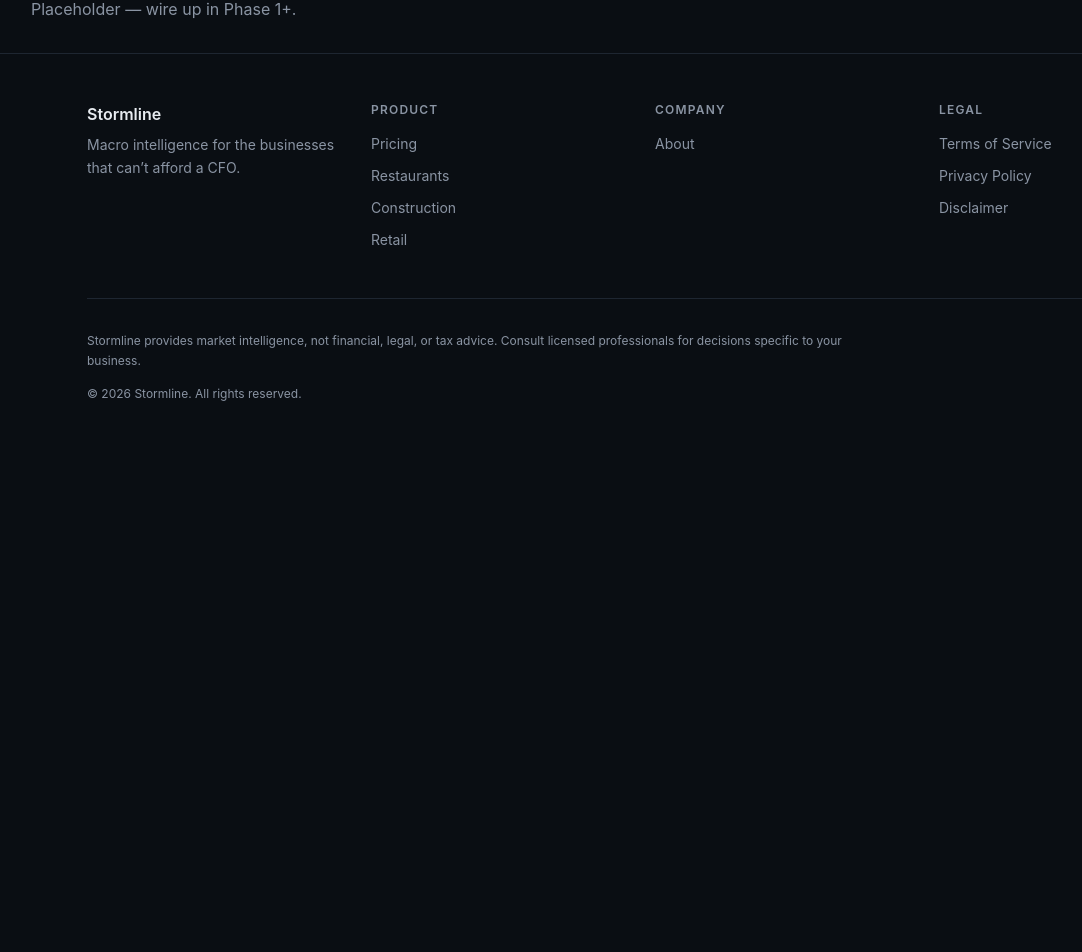
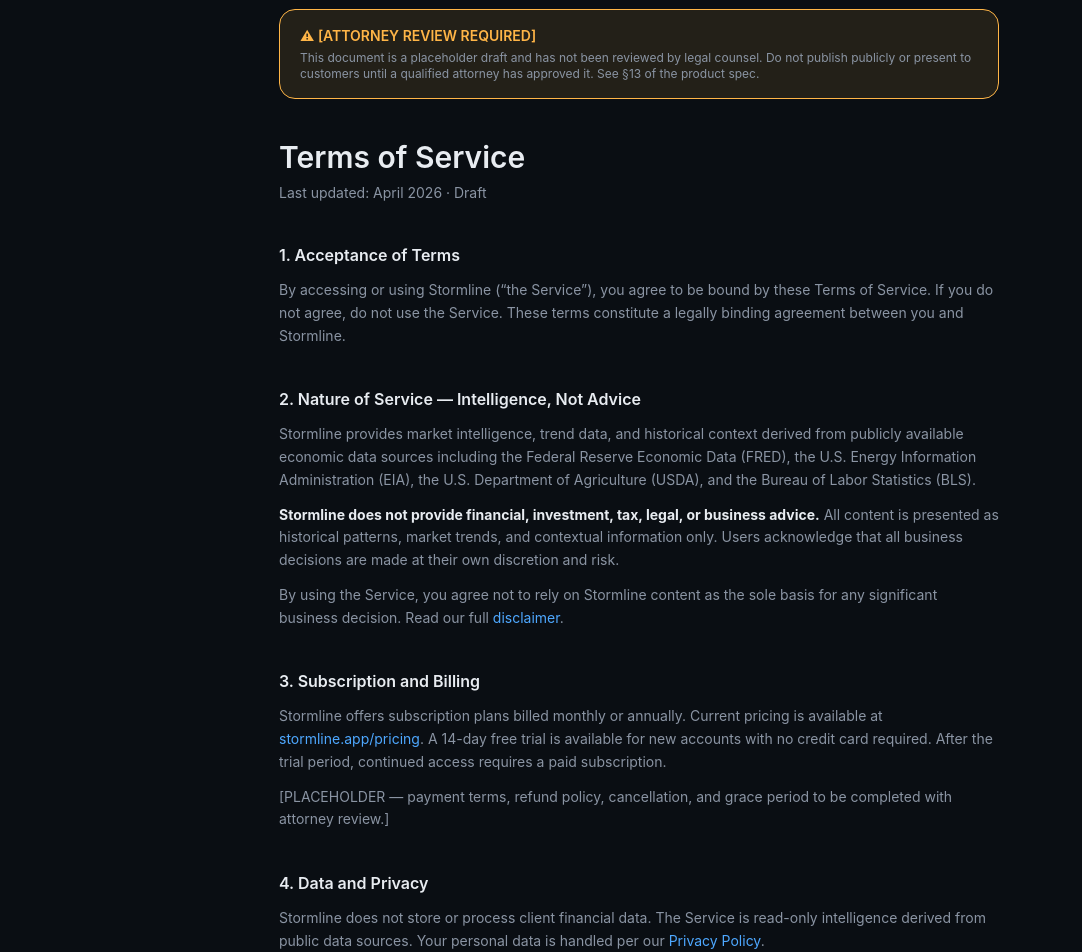
Before and after one commit to Dexterity-PA/Stormline, a Next.js app: page /legal/terms in a window 1280 px wide. Shown: the part 140-1092 px from the top of the page, without its empty margins (1-1083 px from the left). Before the commit the page ends 800 px from the top, so only its background shows below. Built offline with nearby package versions, Linux system fonts and the light colour scheme.

Commit message:
feat(marketing): Terms of Service placeholder with attorney-review banner

```diff
--- a/app/(marketing)/legal/terms/page.tsx
+++ b/app/(marketing)/legal/terms/page.tsx
@@ -1,8 +1,150 @@
-export default function Page() {
+import type { Metadata } from 'next'
+import Link from 'next/link'
+
+export const metadata: Metadata = {
+  title: 'Terms of Service — Stormline',
+}
+
+export default function TermsPage() {
   return (
-    <main className="p-8">
-      <h1 className="text-xl font-display">Terms of Service</h1>
-      <p className="text-fg-muted mt-2">Placeholder — wire up in Phase 1+.</p>
+    <main style={{ background: 'var(--sl-bg)' }}>
+      <div className="mx-auto max-w-3xl px-6 py-20">
+        {/* Attorney review banner */}
+        <div
+          className="mb-10 rounded-lg border px-5 py-4"
+          style={{
+            borderColor: 'var(--sl-warn)',
+            background: 'color-mix(in srgb, var(--sl-warn) 10%, transparent)',
+          }}
+        >
+          <p className="text-sm font-semibold text-warn">
+            ⚠ [ATTORNEY REVIEW REQUIRED]
+          </p>
+          <p className="mt-1 text-xs text-fg-muted">
+            This document is a placeholder draft and has not been reviewed by legal counsel.
+            Do not publish publicly or present to customers until a qualified attorney has
+            approved it. See §13 of the product spec.
+          </p>
+        </div>
+
+        <h1 className="font-display text-3xl font-semibold text-fg">
+          Terms of Service
+        </h1>
+        <p className="mt-2 text-sm text-fg-muted">Last updated: April 2026 · Draft</p>
+
+        <div className="mt-10 space-y-10 text-sm leading-relaxed text-fg-muted">
+          <section>
+            <h2 className="mb-3 text-base font-semibold text-fg">
+              1. Acceptance of Terms
+            </h2>
+            <p>
+              By accessing or using Stormline (&ldquo;the Service&rdquo;), you agree to be bound by
+              these Terms of Service. If you do not agree, do not use the Service. These terms
+              constitute a legally binding agreement between you and Stormline.
+            </p>
+          </section>
+
+          <section>
+            <h2 className="mb-3 text-base font-semibold text-fg">
+              2. Nature of Service — Intelligence, Not Advice
+            </h2>
+            <p>
+              Stormline provides market intelligence, trend data, and historical context derived
+              from publicly available economic data sources including the Federal Reserve Economic
+              Data (FRED), the U.S. Energy Information Administration (EIA), the U.S. Department
+              of Agriculture (USDA), and the Bureau of Labor Statistics (BLS).
+            </p>
+            <p className="mt-3">
+              <strong className="text-fg">
+                Stormline does not provide financial, investment, tax, legal, or business advice.
+              </strong>{' '}
+              All content is presented as historical patterns, market trends, and contextual
+              information only. Users acknowledge that all business decisions are made at their
+              own discretion and risk.
+            </p>
+            <p className="mt-3">
+              By using the Service, you agree not to rely on Stormline content as the sole basis
+              for any significant business decision. Read our full{' '}
+              <Link href="/legal/disclaimer" className="text-accent hover:underline">
+                disclaimer
+              </Link>
+              .
+            </p>
+          </section>
+
+          <section>
+            <h2 className="mb-3 text-base font-semibold text-fg">
+              3. Subscription and Billing
+            </h2>
+            <p>
+              Stormline offers subscription plans billed monthly or annually. Current pricing is
+              available at{' '}
+              <Link href="/pricing" className="text-accent hover:underline">
+                stormline.app/pricing
+              </Link>
+              . A 14-day free trial is available for new accounts with no credit card required.
+              After the trial period, continued access requires a paid subscription.
+            </p>
+            <p className="mt-3">
+              [PLACEHOLDER — payment terms, refund policy, cancellation, and grace period to be
+              completed with attorney review.]
+            </p>
+          </section>
+
+          <section>
+            <h2 className="mb-3 text-base font-semibold text-fg">
+              4. Data and Privacy
+            </h2>
+            <p>
+              Stormline does not store or process client financial data. The Service is read-only
+              intelligence derived from public data sources. Your personal data is handled per our{' '}
+              <Link href="/legal/privacy" className="text-accent hover:underline">
+                Privacy Policy
+              </Link>
+              .
+            </p>
+          </section>
+
+          <section>
+            <h2 className="mb-3 text-base font-semibold text-fg">
+              5. Limitation of Liability
+            </h2>
+            <p>
+              [PLACEHOLDER — limitation of liability clause to be drafted by attorney. To include:
+              cap on damages, exclusion of consequential damages, and disclaimer for data accuracy.]
+            </p>
+          </section>
+
+          <section>
+            <h2 className="mb-3 text-base font-semibold text-fg">
+              6. Intellectual Property
+            </h2>
+            <p>
+              [PLACEHOLDER — IP ownership, license to use, and restrictions on redistribution to
+              be drafted by attorney.]
+            </p>
+          </section>
+
+          <section>
+            <h2 className="mb-3 text-base font-semibold text-fg">
+              7. Governing Law
+            </h2>
+            <p>
+              [PLACEHOLDER — governing law and jurisdiction to be determined with attorney.]
+            </p>
+          </section>
+
+          <section>
+            <h2 className="mb-3 text-base font-semibold text-fg">
+              8. Changes to Terms
+            </h2>
+            <p>
+              [PLACEHOLDER — notice period and process for material changes to be drafted by
+              attorney.]
+            </p>
+          </section>
+        </div>
+      </div>
     </main>
-  );
+  )
 }
```
